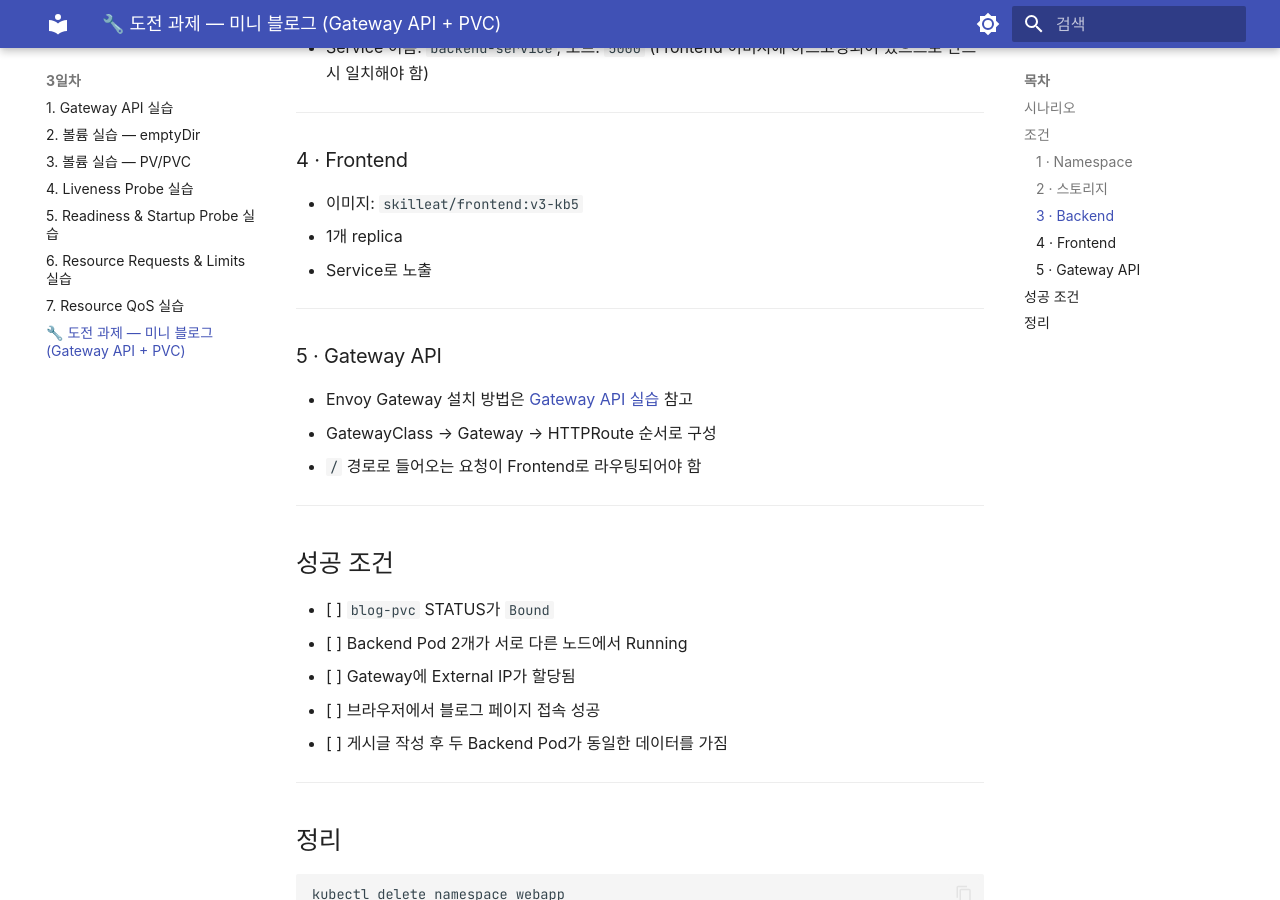
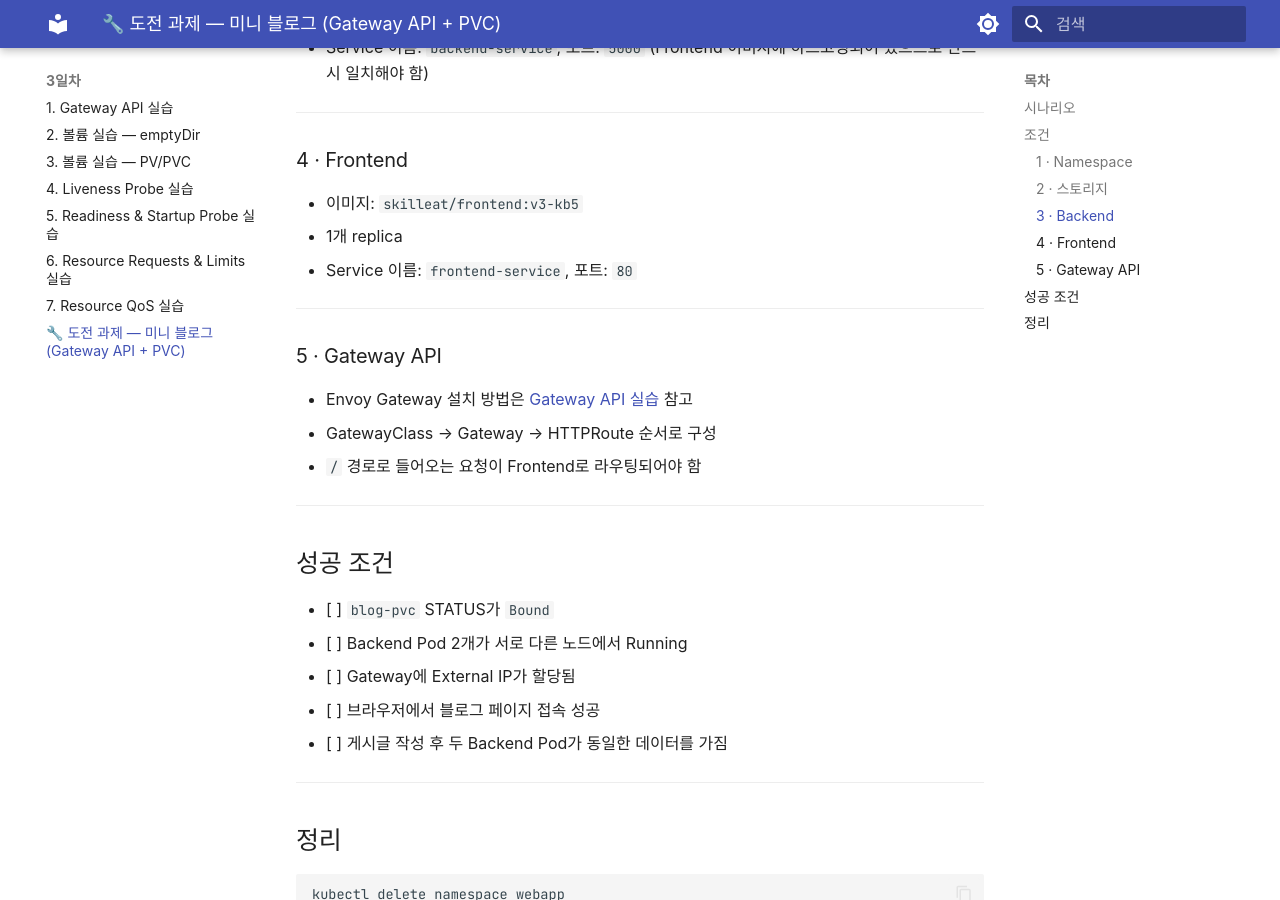
Before and after one commit to skilleat-labs/k8s-for-4days, an MkDocs documentation site: the page built from docs/day3/challenge-miniblog.md, in a window 1280 px wide and 900 px high, scrolled down 1077 px. Built offline with MkDocs 1.6.1 and Material for MkDocs 9.7.7, drawn with Linux system fonts in a browser that asks for light colours; some web fonts are replaced.

Commit message:
Add frontend service name and port to challenge conditions

```diff
--- a/docs/day3/challenge-miniblog.md
+++ b/docs/day3/challenge-miniblog.md
@@ -44,7 +44,7 @@ Frontend와 Backend로 구성되며, Backend 2개가 **동일한 데이터 파
 
 - 이미지: `skilleat/frontend:v3-kb5`
 - 1개 replica
-- Service로 노출
+- Service 이름: `frontend-service`, 포트: `80`
 
 ---
 
```
